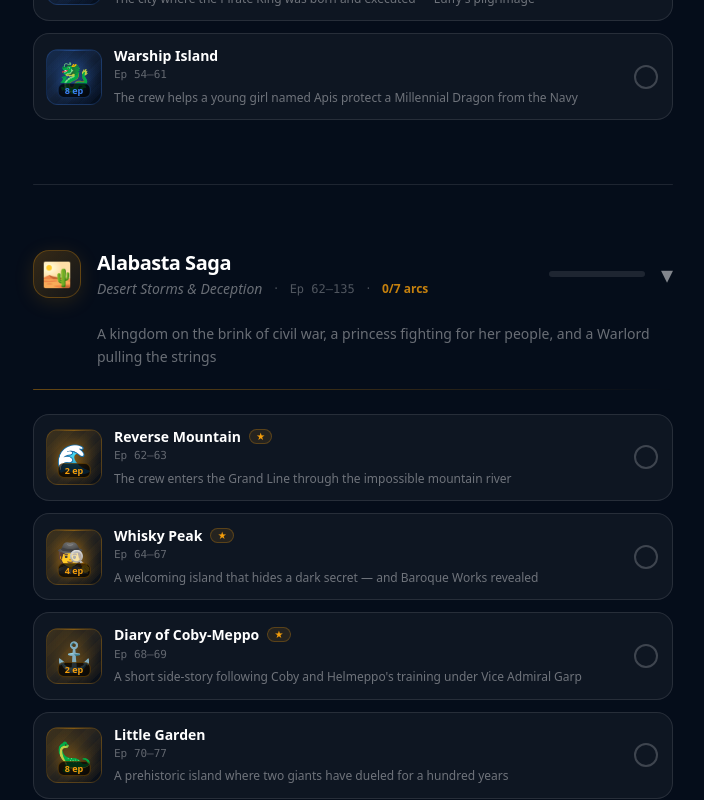
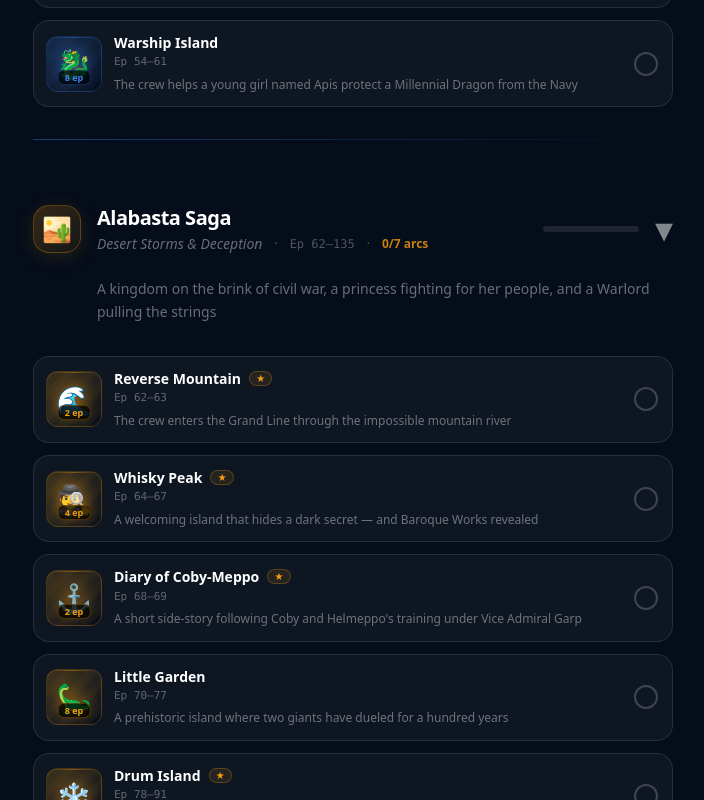
Before and after one commit to m00p1ng/one-piece-catchup, a React (Vite) app: page / in a window 1280 px wide. Shown: the part 1400-2200 px from the top of the page, without its empty margins (287-991 px from the left). Built offline with nearby package versions, Linux system fonts and the light colour scheme.

Commit message:
Increase chevron size, color divider by saga, and reduce divider gap
Co-Authored-By: Claude Sonnet 4.6 <noreply@anthropic.com>

```diff
--- a/src/components/SagaSection.tsx
+++ b/src/components/SagaSection.tsx
@@ -84,7 +84,7 @@ export default function SagaSection({ saga, checkedArcs, onToggle }: SagaSection
         <motion.span
           animate={{ rotate: open ? 0 : -90 }}
           transition={{ duration: 0.2 }}
-          className="text-2xl text-white/50 group-hover:text-white/80 transition-colors flex-shrink-0"
+          className="text-4xl text-white/50 group-hover:text-white/80 transition-colors flex-shrink-0"
         >
           ▾
         </motion.span>
@@ -101,17 +101,9 @@ export default function SagaSection({ saga, checkedArcs, onToggle }: SagaSection
             style={{ overflow: "hidden" }}
           >
             {/* Saga description */}
-            <p className="text-sm text-white/40 mb-5 pl-16 leading-relaxed">
+            <p className="text-sm text-white/40 mb-8 pl-16 leading-relaxed">
               {saga.description}
             </p>
-
-            {/* Separator line with glow */}
-            <div
-              className="h-px mb-6 rounded-full"
-              style={{
-                background: `linear-gradient(90deg, ${saga.color}66, transparent)`,
-              }}
-            />
 
             {/* Arc cards */}
             <div className="grid gap-3">
@@ -129,7 +121,10 @@ export default function SagaSection({ saga, checkedArcs, onToggle }: SagaSection
           </motion.div>
         )}
       </AnimatePresence>
-      <div className="h-px mt-16 bg-white/10 rounded-full" />
+      <div
+        className="h-px mt-8 rounded-full"
+        style={{ background: `linear-gradient(90deg, ${saga.color}66, transparent)` }}
+      />
     </motion.section>
   );
 }
```
